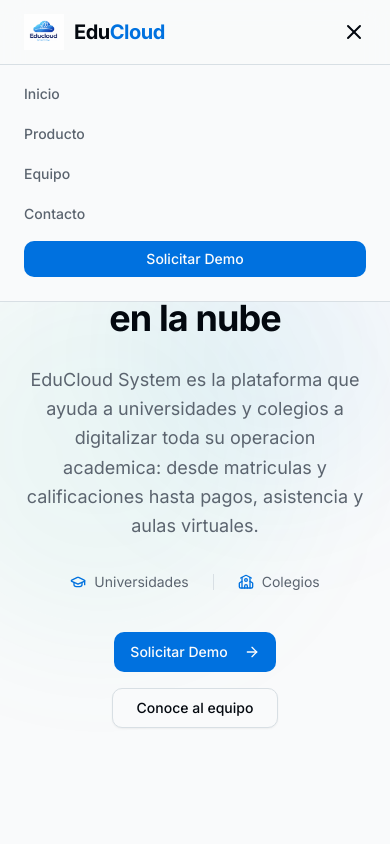
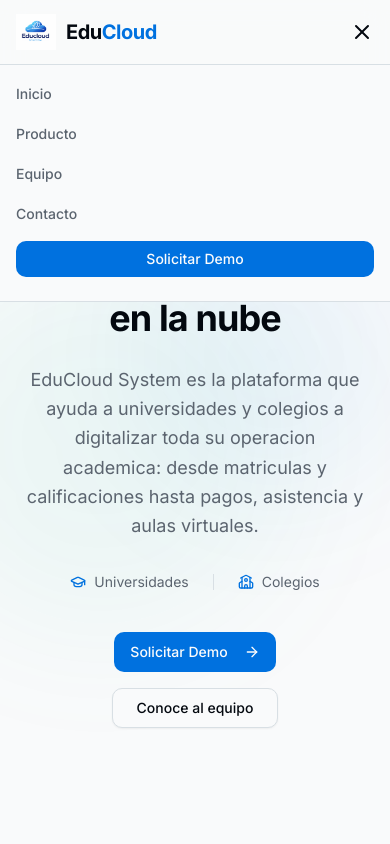
Before and after one commit to Carlos-Marrugo/educloud-landing, a Next.js app: page / in a window 390 px wide. Both pictures are taken after a click on the button "Abrir menu". Shown: the top 844 px of the page. Built offline with nearby package versions, Linux system fonts and the light colour scheme.

Commit message:
responsive

```diff
--- a/components/navbar.tsx
+++ b/components/navbar.tsx
@@ -21,7 +21,7 @@ export function Navbar() {
 
   return (
     <header className="fixed top-0 left-0 right-0 z-50 bg-background/80 backdrop-blur-md border-b border-border">
-      <nav className="mx-auto flex max-w-7xl items-center justify-between px-6 py-3">
+        <nav className="mx-auto flex max-w-7xl items-center justify-between px-4 py-3 sm:px-6">
         <Link href="/" className="flex items-center gap-2.5">
           <Image
             src="/images/logo.png"
@@ -66,7 +66,7 @@ export function Navbar() {
       </nav>
 
       {mobileOpen && (
-        <div className="border-t border-border bg-background px-6 pb-6 md:hidden">
+        <div className="border-t border-border bg-background px-4 pb-6 sm:px-6 md:hidden">
           <ul className="flex flex-col gap-4 pt-4">
             {navLinks.map((link) => (
               <li key={link.href}>
```
